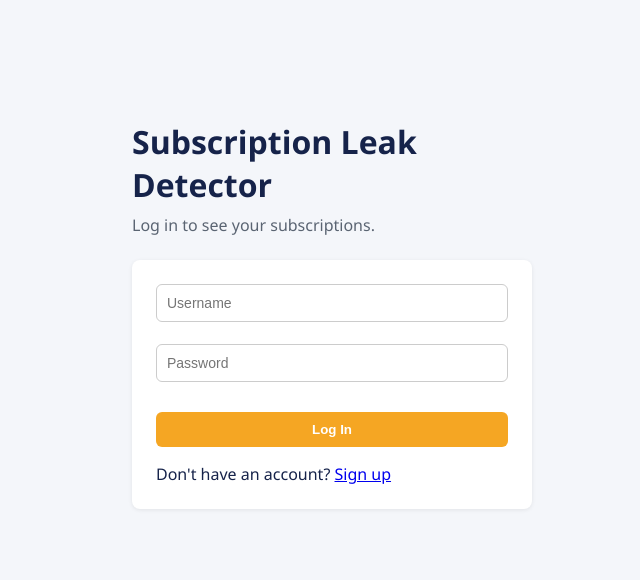
After one commit to shubh-sj-1608/Subscription_leak_Detector, a Django app: page /login/ in a window 1280 px wide. The commit adds this page. Shown: the top 580 px of the page, without its empty margins (308-948 px from the left). Run offline with Django 5.2, Linux system fonts and the light colour scheme.

Commit message:
Add authentication, login/signup pages, CSRF fixes, and feedback loop

```diff
--- a/config/settings.py
+++ b/config/settings.py
@@ -132,3 +132,6 @@ MAILERS = {
         'BACKEND': 'django.core.mail.backends.console.EmailBackend',
     },
 }
+
+LOGIN_URL = '/login/'
+LOGIN_REDIRECT_URL = '/'
--- a/insights/urls.py
+++ b/insights/urls.py
@@ -1,6 +1,9 @@
 from django.urls import path
-from .views import dashboard_view
+from .views import dashboard_view, login_view, signup_view, logout_view
 
 urlpatterns = [
     path('', dashboard_view, name='dashboard'),
+    path('login/', login_view, name='login'),
+    path('signup/', signup_view, name='signup'),
+    path('logout/', logout_view, name='logout'),
 ]
--- a/insights/views.py
+++ b/insights/views.py
@@ -1,4 +1,44 @@
-from django.shortcuts import render
+from django.shortcuts import render, redirect
+from django.contrib.auth import authenticate, login, logout
+from django.contrib.auth.models import User
+from django.contrib.auth.decorators import login_required
 
+
+def signup_view(request):
+    if request.method == 'POST':
+        username = request.POST.get('username')
+        password = request.POST.get('password')
+
+        if User.objects.filter(username=username).exists():
+            return render(request, 'signup.html', {'error': 'Username already taken'})
+
+        user = User.objects.create_user(username=username, password=password)
+        login(request, user)
+        return redirect('dashboard')
+
+    return render(request, 'signup.html')
+
+
+def login_view(request):
+    if request.method == 'POST':
+        username = request.POST.get('username')
+        password = request.POST.get('password')
+        user = authenticate(request, username=username, password=password)
+
+        if user is not None:
+            login(request, user)
+            return redirect('dashboard')
+        else:
+            return render(request, 'login.html', {'error': 'Invalid username or password'})
+
+    return render(request, 'login.html')
+
+
+def logout_view(request):
+    logout(request)
+    return redirect('login')
+
+
+@login_required(login_url='login')
 def dashboard_view(request):
-    return render(request, 'dashboard.html')
+    return render(request, 'dashboard.html', {'username': request.user.username})
--- a/static/css/style.css
+++ b/static/css/style.css
@@ -110,3 +110,31 @@ h2 { margin: 24px 0 12px; font-size: 22px; }
     color: #5A6472;
     font-style: italic;
 }
+
+.auth-container {
+    max-width: 400px;
+    margin-top: 80px;
+}
+
+input[type="text"], input[type="password"] {
+    width: 100%;
+    padding: 10px;
+    border: 1px solid #ccc;
+    border-radius: 6px;
+    font-size: 14px;
+}
+
+.auth-container button { width: 100%; margin-top: 8px; }
+
+.topbar {
+    display: flex;
+    justify-content: space-between;
+    align-items: center;
+    margin-bottom: 16px;
+}
+
+.logout-link {
+    color: #5A6472;
+    font-size: 13px;
+    text-decoration: none;
+}
--- /dev/null
+++ b/templates/login.html
@@ -0,0 +1,26 @@
+{% load static %}
+<!DOCTYPE html>
+<html lang="en">
+<head>
+    <meta charset="UTF-8">
+    <title>Login - Subscription Leak Detector</title>
+    <link rel="stylesheet" href="{% static 'css/style.css' %}">
+</head>
+<body>
+    <div class="container auth-container">
+        <h1>Subscription Leak Detector</h1>
+        <p class="subtitle">Log in to see your subscriptions.</p>
+
+        <div class="upload-box">
+            {% if error %}<p style="color: #E24A3B;">{{ error }}</p>{% endif %}
+            <form method="POST">
+                {% csrf_token %}
+                <input type="text" name="username" placeholder="Username" required><br><br>
+                <input type="password" name="password" placeholder="Password" required><br><br>
+                <button type="submit">Log In</button>
+            </form>
+            <p style="margin-top: 16px;">Don't have an account? <a href="{% url 'signup' %}">Sign up</a></p>
+        </div>
+    </div>
+</body>
+</html>
--- a/transactions/views.py
+++ b/transactions/views.py
@@ -16,9 +16,11 @@ from .models import Transaction
 from subscriptions.models import Subscription, PriceHistory
 
 
+from rest_framework.authentication import SessionAuthentication
+
 class UploadStatementView(APIView):
     parser_classes = [MultiPartParser]
-    authentication_classes = []
+    authentication_classes = [SessionAuthentication]
     permission_classes = [AllowAny]
 
     def post(self, request):
```
Also changed, not shown: static/js/app.js (+6 -3 lines), templates/dashboard.html (+14 -6 lines), templates/signup.html (added, +26 -0 lines).
